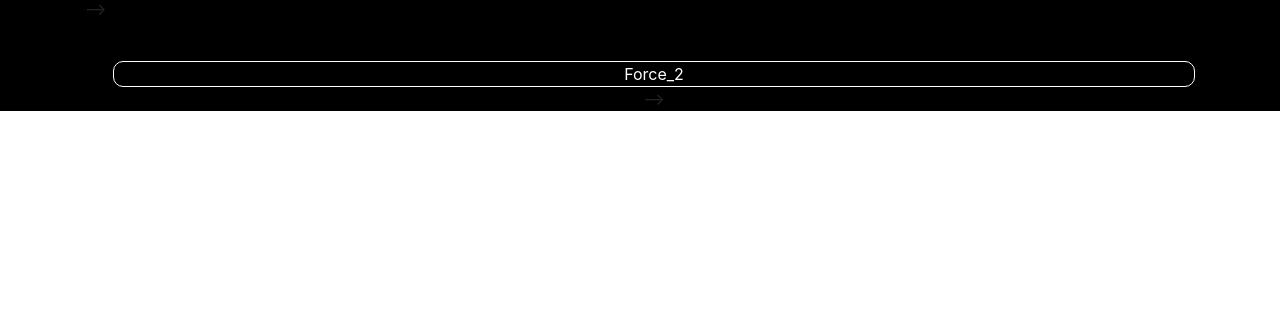
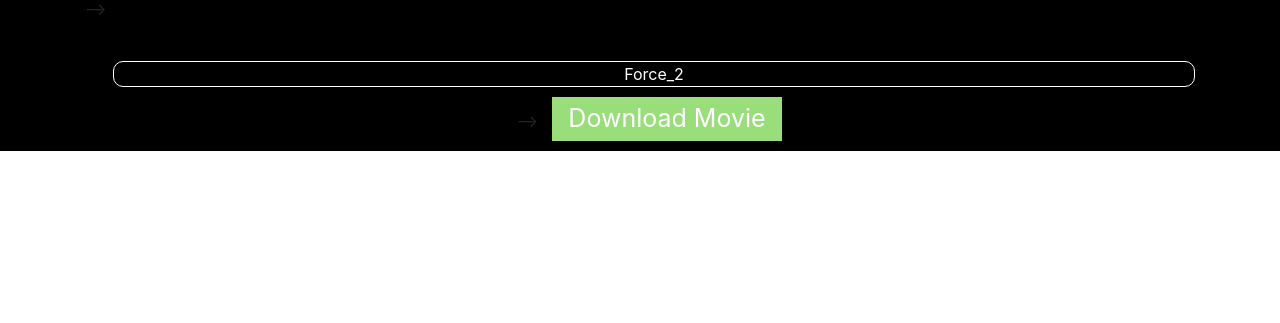
Before and after one commit to GArpit001/Netflix-git-to-local, a plain HTML site: page component/movie.html in a window 1280 px wide. Shown: the part 477-800 px from the top of the page. Drawn offline with nearby package versions, Linux system fonts and the light colour scheme; a web font is replaced by a local one.

Commit message:
try something new

```diff
--- a/component/movie.html
+++ b/component/movie.html
@@ -157,7 +157,7 @@
                     </a> -->
                     <!-- <br> -->
                     <!-- <a href="../assets/videos/Force_2.mp4" class="downloadBtn" download="">Download Movie</a> -->
-                    <!-- <a href="../assets/videos/Force_2.mp4" class="downloadBtn" download="">Download Movie</a> -->
+                    <a href="../assets/videos/Force_2.mp4" class="downloadBtn" >Download Movie</a>
 
                 </div>
 
```
